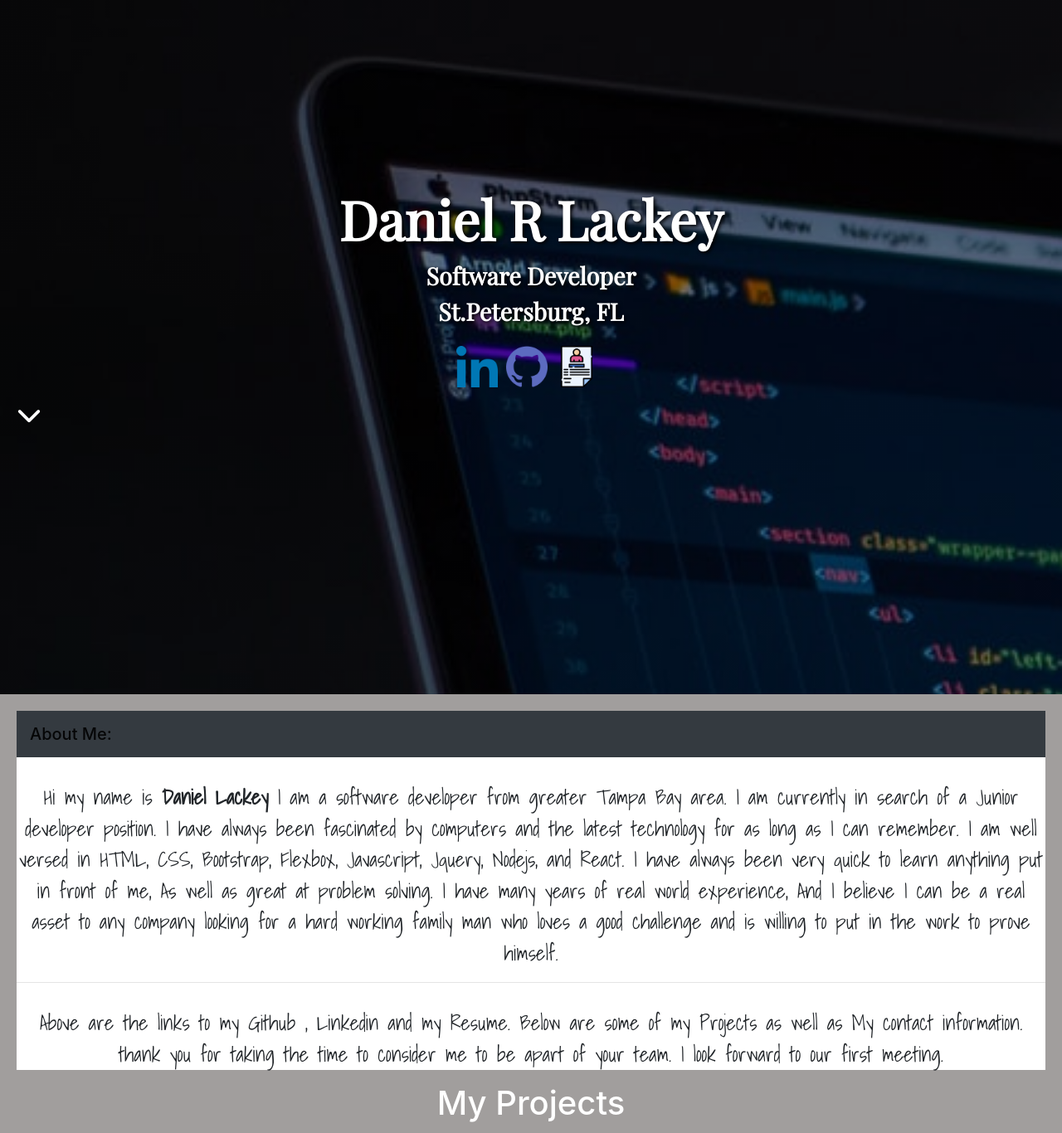
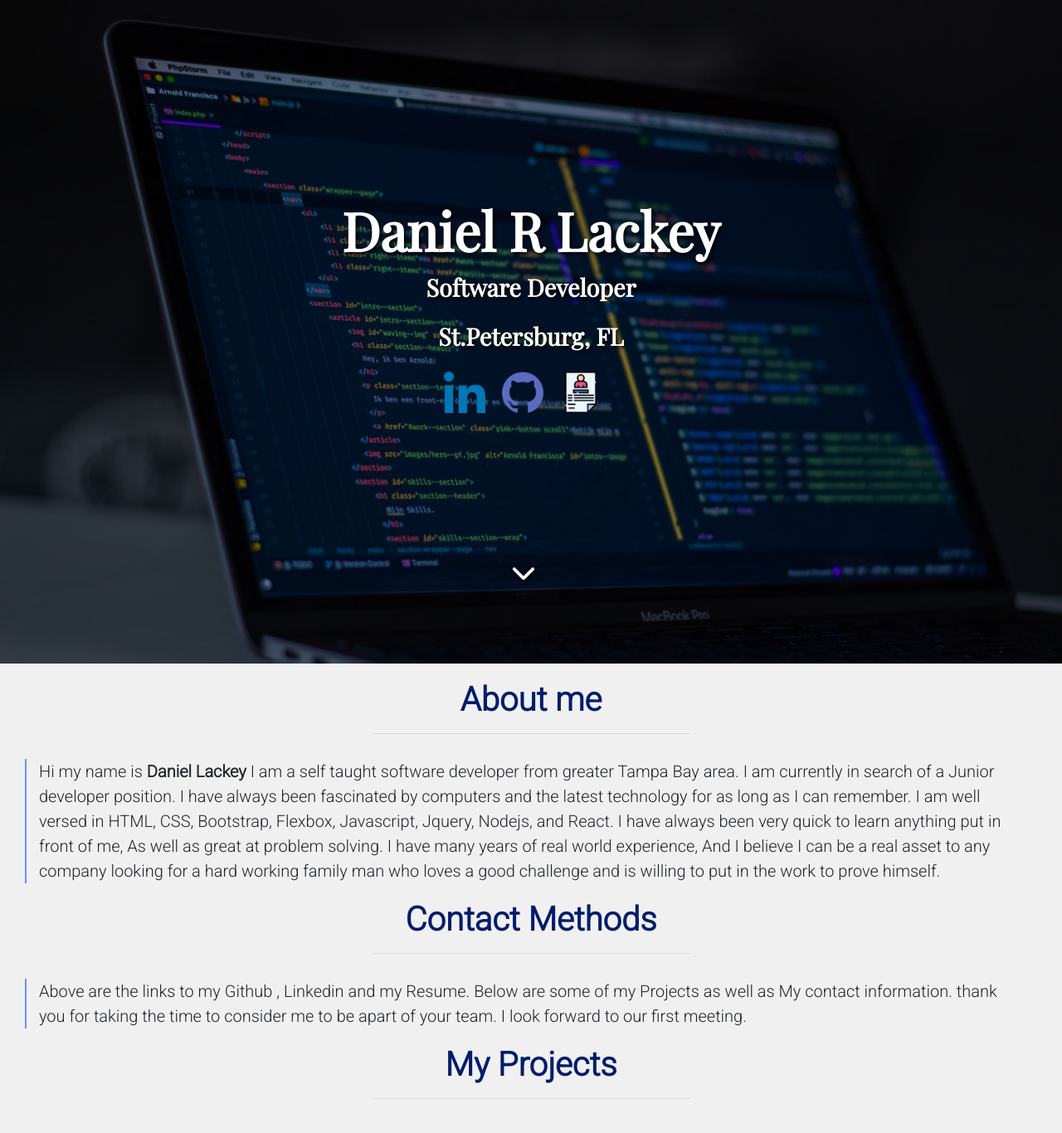
Before and after one commit to danielrlackey/my-portfolio, a PHP site: page /portfolio.html in a window 1280 px wide. Shown: the top 1366 px of the page at 83% size. Run offline with PHP 8.4, Linux system fonts and the light colour scheme; some libraries are stand-ins or nearby versions.

Commit message:
Add files via upload

```diff
--- /dev/null
+++ b/my portfolio/index.php
@@ -0,0 +1,6 @@
+
+<?php
+
+include_once("portfolio.html");
+
+?>
--- a/my portfolio/portfolio.css
+++ b/my portfolio/portfolio.css
@@ -1,8 +1,25 @@
+
 body {
+    background-color: #f0f0f0;
+    margin: 0;
+    padding: 0;
+}
+
+#headerbox {
+    height: 100vh
+}
+
+.bg {
     background: linear-gradient( rgba(0, 0, 0, 0.4), rgba(0, 0, 0, 0.4) ), url('newbg.jpeg');
     background-repeat: no-repeat;
     background-size: cover;
+    height: 100vh;
     filter: blur(.5px);
+}
+
+#name {
+    font-size: 64px;
+    font-weight: 800;
 }
 
 .header {
@@ -12,59 +29,71 @@ body {
     text-shadow: 2px 2px 4px #000000;
     font-family: 'Playfair Display', serif;
     font-size: 1.8em;
+    padding-top: 30vh;
 
 }
-
-
-
-.text {
-    text-align: center;
-    color: #fff;
-    font-weight: 800;
-    text-shadow: 2px 2px 4px #000000;
-    font-family: 'Playfair Display', serif;
-    font-size: 65px;
-    margin-top: 225px;
-}
-
 
 .iconContainer{
     margin-top: 20px;
     display: flex;
     justify-content: center !important;
 }
+
+.icons:hover {
+    transform: scale(1.2);
+}
+
 .icons{
     height: 50px;
-    margin-right: 10px;
+    margin-right: 20px;
 
 }
+
+.chevronPos {
+    margin-left: -18px;
+    margin-top: 160px
+   }
 
 
 #aboutme {
     background-color: white;
+    border-radius: 0px 0px 10px 10px;
+}
+
+
+.headers {
+    margin-top: 20px;
+    text-align: center;
+    font-family: 'Roboto', sans-serif;
+    font-weight: 800;
+    color: #001d6b;
+}
+
+.breaks {
+    width: 30%
 }
 
 .bio {
-    text-align: center;
-    font-family: 'Shadows Into Light', cursive;
+    font-family: 'Roboto', sans-serif;
     margin-top: 30px;
-    font-size: 25px;
-    background-color: white;
+    margin-left: 30px;
+    margin-right:30px;
+    padding-left: 15px;
+    padding-right: 15px;
+    font-size: 20px;
+    background-color: #f0f0f0;
+    border-left: 2px solid #6295f5;
+
 
 }
 
+.container {
+    margin-top: 40px;
+    padding-top: 40px;
+    padding-left: 20px;
+    padding-right: 20px;
+    padding-bottom:40px;
 
-
-#proj {
-    color: white;
-    text-align: center
-}
-
-
-.projects{
-    background-color: #a19e9d;
-    margin-top: 300px;
-    padding: 20px;
 }
 
 
@@ -76,24 +105,34 @@ body {
 }
 
 #contact {
-    color: white;
+    color: #001d6b;
     text-align: center;
     margin-top: 30px
 }
 
 .formtext {
+    color: #001d6b;
+}
+
+.footText {
     color: white;
 }
 
 #btn2 {
-    display: block;
+  display: block;
   max-width: 300px;
   margin: auto;
   border-radius: 15px;
 }
 
 #signature {
-    margin-left: 30px;
+    background-color: #232323;
+    margin-bottom: -20;
+    padding-bottom: 10px;
+    padding-top: 10px;
+    padding-left:10px;
+
+
 }
 
 
--- a/my portfolio/portfolio.html
+++ b/my portfolio/portfolio.html
@@ -5,7 +5,7 @@
     <meta name="viewport" content="width=device-width, initial-scale=1.0">
     <link rel="stylesheet" href="https://stackpath.bootstrapcdn.com/bootstrap/4.5.0/css/bootstrap.min.css" integrity="sha384-9aIt2nRpC12Uk9gS9baDl411NQApFmC26EwAOH8WgZl5MYYxFfc+NcPb1dKGj7Sk" crossorigin="anonymous">
     <link href="https://fonts.googleapis.com/css2?family=Playfair+Display&display=swap" rel="stylesheet">
-    <link href="https://fonts.googleapis.com/css2?family=Shadows+Into+Light&display=swap" rel="stylesheet">
+    <link href="https://fonts.googleapis.com/css2?family=Roboto:wght@300&display=swap" rel="stylesheet">
     <script src="https://use.fontawesome.com/2721f70785.js"></script>
     <link rel="stylesheet" href="portfolio.css">
     <title>Document</title>
@@ -15,49 +15,50 @@
 <body>
 
 
-    <div>
-      <h1 id="name" class="text" class="display-4"></h1>
-      <p class="header" class="lead">Software Developer
-        <br>
-        <span id="sub">St.Petersburg, FL</span></p>
-    </div>
+  <div id="headerbox">
+    <div class="bg">
+      <div class="header">
+        <h1 id="name">Daniel R Lackey</h1>
+        <p>Software Developer</p>
+        <span>St.Petersburg, FL</span>
         <div class="iconContainer">
           <a href="https://www.linkedin.com/in/daniel-lackey-a5b46b1aa/""><img class="icons" src="linkedin.png"/></a>
           <a href="https://github.com/danielrlackey"><img class="icons" src="github.jpeg"/></a>
           <a href="#"><img class="icons" src="application.jpeg"/></a>
         </div>
-
-
-
+        <div class="chevronPos">
+          <i class="fa fa-chevron-down bounce"></i>
+        </div>
+      </div>
+    </div>
+  </div>
 
 
 
 
   <div>
-        <i class="fa fa-chevron-down bounce"></i>
+     <h1 class="headers">About me</h1>
+     <hr class="breaks">
+     <p class="bio">Hi my name is <strong>Daniel Lackey</strong> I am a self taught software developer from greater Tampa Bay area.
+      I am currently in search of a Junior developer position. I have always been fascinated by computers and the latest technology for as long as I can remember.
+      I am well versed in HTML, CSS, Bootstrap, Flexbox, Javascript, Jquery, Nodejs, and React. I have always been very quick to learn anything put in front of me,
+      As well as great at problem solving. I have many years of real world experience, And I believe I can be a real asset to any company looking for a hard working
+      family man who loves a good challenge and is willing to put in the work to prove himself.
+     </p>
+    <div>
+      <h1 class="headers">Contact Methods</h1>
+      <hr class="breaks">
+      <p class="bio">Above are the links to my Github , Linkedin and my Resume. Below are some of my Projects as well as My contact information. thank you for taking the time to
+        consider me to be apart of your team. I look forward to our first meeting.</p>
+    </div>
+  </div>
+
+  <div>
+    <h1 class="headers">My Projects</h1>
+    <hr class="breaks">
   </div>
 
 
-
-
-
-
-    <div class="projects">
-        <div id="aboutme">
-         <nav class="navbar navbar-light bg-dark">
-           <span class="navbar-brand mb-0 h1">About Me:</span>
-         </nav>
-          <p class="bio">Hi my name is <strong>Daniel Lackey</strong> I am a software developer from greater Tampa Bay area.
-            I am currently in search of a Junior developer position. I have always been fascinated by computers and the latest technology for as long as I can remember.
-            I am well versed in HTML, CSS, Bootstrap, Flexbox, Javascript, Jquery, Nodejs, and React. I have always been very quick to learn anything put in front of me,
-            As well as great at problem solving. I have many years of real world experience, And I believe I can be a real asset to any company looking for a hard working
-            family man who loves a good challenge and is willing to put in the work to prove himself. </p>
-            <hr>
-            <p class="bio">Above are the links to my Github , Linkedin and my Resume. Below are some of my Projects as well as My contact information. thank you for taking the time to
-              consider me to be apart of your team. I look forward to our first meeting.</p>
-            </div>
-          <h1 id="proj">My Projects</h1>
-          <hr>
         <div class="container">
           <div class="row">
             <div class="col-sm">
@@ -92,10 +93,13 @@
               </div>
             </div>
           </div>
+
+
+
           <div>
             <br>
             <h1 id="contact">Contact me!</h1>
-            <hr>
+            <hr class="breaks">
             <form
               action="https://formspree.io/mwkrqrkj"
               method="POST"
@@ -108,23 +112,19 @@
                 <label class="formtext" for="exampleFormControlTextarea1">Message</label>
                 <textarea class="form-control" name="message" id="exampleFormControlTextarea1" rows="3"></textarea>
               </div>
-              <button id="btn2" class="form-group" type="submit">Submit</button>
+              <button id="btn2" class="btn btn-primary form-group" type="submit">Submit</button>
             </form>
             <br>
-            <footer id="signature">
-              <p class="formtext">Author: Daniel R Lackey 2020</p>
-              <p><a href="mailto:DanielRLackey0@gmail.com">DanielRlackey0@gmail.com</a></p>
-            </footer>
           </div>
       </div>
 
 
-
-
-
-
-
-
+    <div>
+      <footer id="signature">
+        <p class="footText">Author: Daniel R Lackey 2020</p>
+        <p><a href="mailto:DanielRLackey0@gmail.com">DanielRlackey0@gmail.com</a></p>
+      </footer>
+    </div>
 
 
     <script src="https://code.jquery.com/jquery-3.5.1.slim.min.js" integrity="sha384-DfXdz2htPH0lsSSs5nCTpuj/zy4C+OGpamoFVy38MVBnE+IbbVYUew+OrCXaRkfj" crossorigin="anonymous"></script>
--- a/my portfolio/portfolio.js
+++ b/my portfolio/portfolio.js
@@ -1,15 +1,15 @@
-let i = 0, text;
-text = "Daniel R Lackey"
+// let i = 0, text;
+// text = "Daniel R Lackey"
 
 
 
-function typing() {
-    if(i < text.length){
-        document.querySelector(".text").innerHTML += text.charAt(i);
-         i++;
-        setTimeout(typing, 150);
-    }
-}
+// function typing() {
+//     if(i < text.length){
+//         document.querySelector(".text").innerHTML += text.charAt(i);
+//          i++;
+//         setTimeout(typing, 150);
+//     }
+// }
 
 
-typing()
+// typing()
```
Lines whose indentation alone changed are shown as unchanged.
